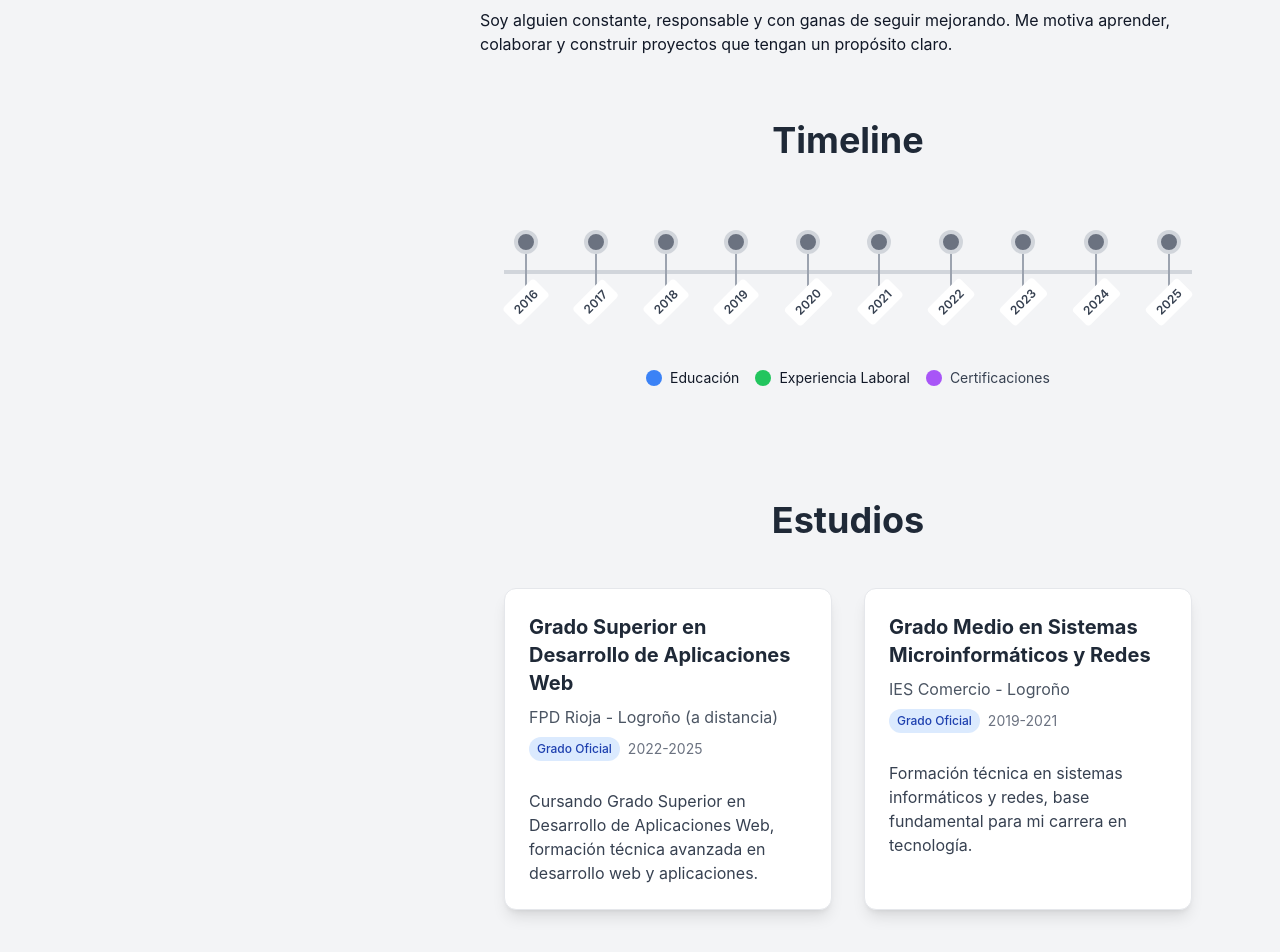
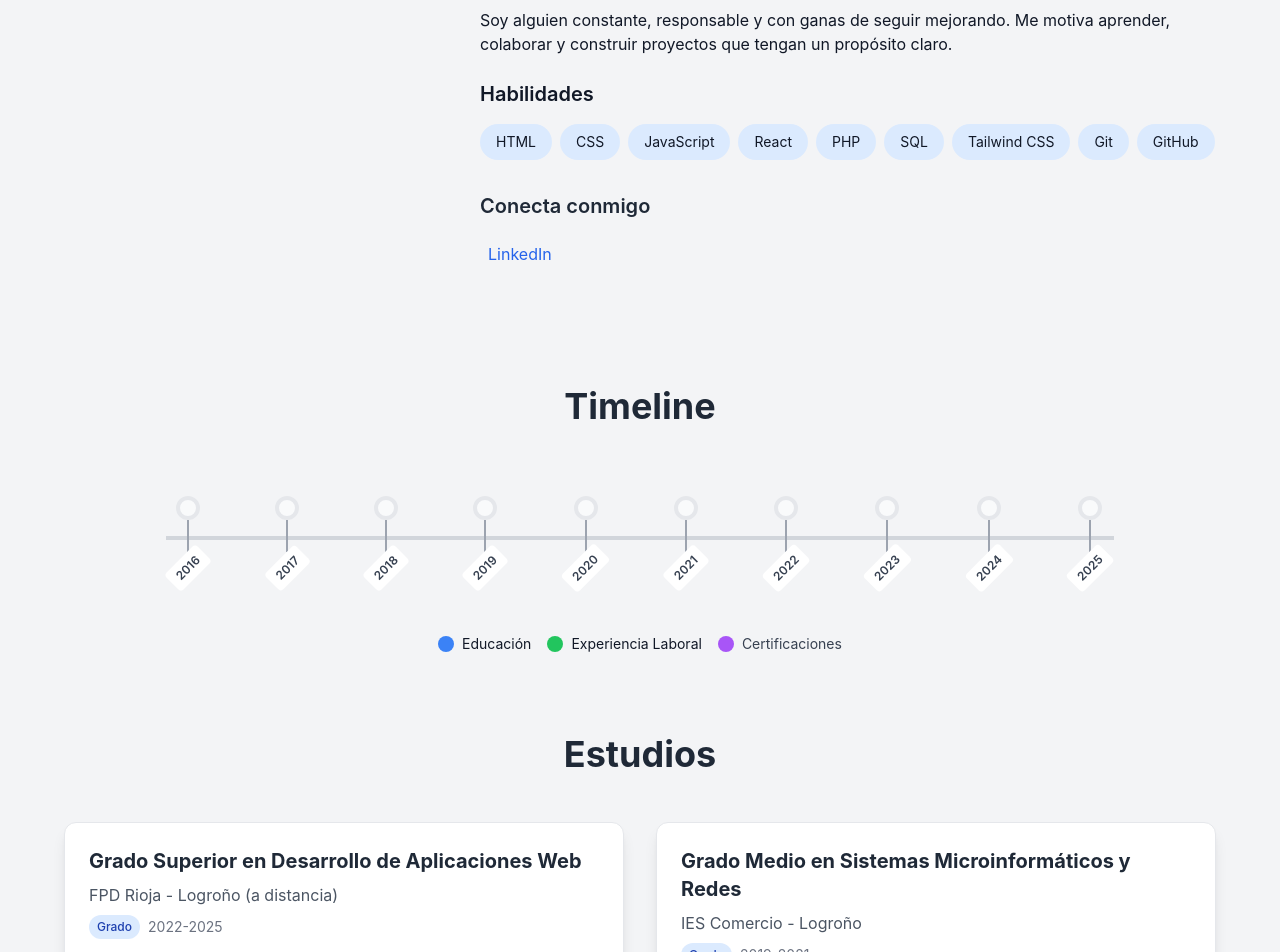
Before and after one commit to DiegoExtremiana/portfolioCompletoDiego, a React (Create React App) app: page / in a window 1280 px wide. Shown: the part 1320-2272 px from the top of the page. Built offline with nearby package versions, Linux system fonts and the light colour scheme; the HTML template or start-up script is replaced by a standard one.

Commit message:
Refactor code structure for improved readability and maintainability

```diff
--- a/src/components/About.js
+++ b/src/components/About.js
@@ -2,6 +2,7 @@ import React from 'react';
 import Timeline from './Timeline';
 import Studies from './Studies';
 import Certifications from './Certifications';
+import Experience from './Experience';
 
 const About = () => {
   return (
@@ -14,7 +15,7 @@ const About = () => {
         <div className="flex flex-col md:flex-row gap-12 items-start">
           <div className="md:w-1/3 flex justify-center">
             <img
-              src="/media/images/diploma.jpg"
+              src="/media/images/graduacionDiego.jpg"
               alt="Diploma de Diego"
               className="w-64 h-64 object-cover rounded-xl border-2 border-gray-200"
             />
@@ -37,17 +38,6 @@ const About = () => {
               </p>
             </div>
 
-            <div className="mb-8">
-              <Timeline />
-            </div>
-
-            <div className="mb-8">
-              <Studies />
-            </div>
-
-            <div className="mb-8">
-              <Certifications />
-            </div>
 
             <div>
               <h4 className="text-xl font-semibold text-gray-80 dark:text-white mb-4">Habilidades</h4>
@@ -77,6 +67,13 @@ const About = () => {
           </div>
         </div>
       </div>
+
+      <div className="mt-20">
+        <Timeline />
+        <Studies />
+        <Certifications />
+        <Experience />
+      </div>
     </section>
   );
 };
--- a/src/components/Certifications.js
+++ b/src/components/Certifications.js
@@ -8,7 +8,7 @@ const Certifications = () => {
       subtitle: 'Google Actívate',
       date: 'feb. 2021',
       description: 'Formación en fundamentos de desarrollo web con HTML y CSS, primera parte del curso de Google Actívate.',
-      institution: 'Google Actívate'
+      category: 'Certificación'
     },
     {
       id: 2,
@@ -16,7 +16,7 @@ const Certifications = () => {
       subtitle: 'Google Actívate',
       date: 'feb. 2021',
       description: 'Continuación del curso de desarrollo web con HTML y CSS, completando el programa de Google Actívate.',
-      institution: 'Google Actívate'
+      category: 'Certificación'
     },
     {
       id: 3,
@@ -24,7 +24,7 @@ const Certifications = () => {
       subtitle: 'Google Actívate',
       date: 'ene. 2021',
       description: 'Formación en desarrollo de aplicaciones móviles, conceptos básicos y herramientas para creación de apps.',
-      institution: 'Google Actívate'
+      category: 'Certificación'
     },
     {
       id: 4,
@@ -32,7 +32,7 @@ const Certifications = () => {
       subtitle: 'GLOBAL AUTOPROTECT AND PROJECTS SL',
       date: 'nov. 2019',
       description: 'Certificación como monitor de actividades acuáticas, incluyendo técnicas de enseñanza y seguridad.',
-      institution: 'GLOBAL AUTOPROTECT AND PROJECTS SL'
+      category: 'Certificación'
     },
     {
       id: 5,
@@ -40,7 +40,7 @@ const Certifications = () => {
       subtitle: 'GLOBAL AUTOPROTECT AND PROJECTS SL',
       date: 'sept. 2019',
       description: 'Certificación como socorrista en instalaciones acuáticas, técnicas de rescate y primeros auxilios.',
-      institution: 'GLOBAL AUTOPROTECT AND PROJECTS SL'
+      category: 'Certificación'
     },
     {
       id: 6,
@@ -48,7 +48,7 @@ const Certifications = () => {
       subtitle: 'GLOBAL AUTOPROTECT AND PROJECTS SL',
       date: 'sept. 2019',
       description: 'Certificación en uso y manejo de desfibriladores externos automatizados (DEA).',
-      institution: 'GLOBAL AUTOPROTECT AND PROJECTS SL'
+      category: 'Certificación'
     },
     {
       id: 7,
@@ -56,7 +56,7 @@ const Certifications = () => {
       subtitle: 'Alarca',
       date: 'sept. 2017',
       description: 'Certificación como monitor de actividades de ocio y tiempo libre.',
-      institution: 'Alarca'
+      category: 'Certificación'
     },
     {
       id: 8,
@@ -64,7 +64,7 @@ const Certifications = () => {
       subtitle: 'Tecnas S.A BIC',
       date: 'sept. 2017',
       description: 'Certificación en manipulación de alimentos de alto riesgo, normas de higiene y seguridad.',
-      institution: 'Tecnas S.A BIC'
+      category: 'Certificación'
     },
     {
       id: 9,
@@ -72,7 +72,7 @@ const Certifications = () => {
       subtitle: 'Gobierno de La Rioja',
       date: 'jun. 2016',
       description: 'Formación en prevención de riesgos laborales, normativa y prácticas de seguridad.',
-      institution: 'Gobierno de La Rioja'
+      category: 'Certificación'
     },
     {
       id: 10,
@@ -80,7 +80,7 @@ const Certifications = () => {
       subtitle: 'Cruz Roja Española',
       date: 'feb. 2016',
       description: 'Formación en técnicas de primeros auxilios, atención de emergencias y soporte vital básico.',
-      institution: 'Cruz Roja Española'
+      category: 'Certificación'
     },
     {
       id: 11,
@@ -88,7 +88,7 @@ const Certifications = () => {
       subtitle: 'Gobierno de La Rioja',
       date: 'nov. 2015',
       description: 'Certificación en coordinación de actividades empresariales en el sector de la construcción.',
-      institution: 'Gobierno de La Rioja'
+      category: 'Certificación'
     },
     {
       id: 12,
@@ -96,13 +96,13 @@ const Certifications = () => {
       subtitle: 'Gobierno de La Rioja',
       date: 'oct. 2015',
       description: 'Formación específica en prevención de riesgos eléctricos en el entorno laboral.',
-      institution: 'Gobierno de La Rioja'
+      category: 'Certificación'
     }
-  ];
+ ];
 
   return (
     <section className="py-10 px-6 bg-gray-100 dark:bg-gray-800">
-      <div className="w-full max-w-screen-xl mx-auto">
+      <div className="max-w-6xl mx-auto">
         <h2 className="text-3xl md:text-4xl font-bold text-center mb-12 text-gray-800 dark:text-white">
           Certificaciones
         </h2>
@@ -123,7 +123,7 @@ const Certifications = () => {
                   </p>
                   <div className="flex items-center gap-2 mb-3">
                     <span className="px-2 py-1 bg-purple-100 text-purple-800 dark:bg-purple-900 dark:text-purple-200 rounded-full text-xs font-medium">
-                      Certificación
+                      {cert.category}
                     </span>
                     <span className="text-gray-500 dark:text-gray-400 text-sm">
                       {cert.date}
--- a/src/components/Studies.js
+++ b/src/components/Studies.js
@@ -8,7 +8,7 @@ const Studies = () => {
       subtitle: 'FPD Rioja - Logroño (a distancia)',
       date: '2022-2025',
       description: 'Cursando Grado Superior en Desarrollo de Aplicaciones Web, formación técnica avanzada en desarrollo web y aplicaciones.',
-      institution: 'FPD Rioja'
+      category: 'Grado'
     },
     {
       id: 2,
@@ -16,13 +16,13 @@ const Studies = () => {
       subtitle: 'IES Comercio - Logroño',
       date: '2019-2021',
       description: 'Formación técnica en sistemas informáticos y redes, base fundamental para mi carrera en tecnología.',
-      institution: 'IES Comercio'
+      category: 'Grado'
     }
   ];
 
   return (
     <section className="py-10 px-6 bg-gray-100 dark:bg-gray-800">
-      <div className="w-full max-w-screen-xl mx-auto">
+      <div className="max-w-6xl mx-auto">
         <h2 className="text-3xl md:text-4xl font-bold text-center mb-12 text-gray-800 dark:text-white">
           Estudios
         </h2>
@@ -43,7 +43,7 @@ const Studies = () => {
                   </p>
                   <div className="flex items-center gap-2 mb-3">
                     <span className="px-2 py-1 bg-blue-100 text-blue-800 dark:bg-blue-900 dark:text-blue-200 rounded-full text-xs font-medium">
-                      Grado Oficial
+                      {study.category}
                     </span>
                     <span className="text-gray-500 dark:text-gray-400 text-sm">
                       {study.date}
--- a/src/components/Timeline.js
+++ b/src/components/Timeline.js
@@ -6,7 +6,7 @@ const Timeline = () => {
   const years = [];
   for (let year = 2016; year <= currentYear; year++) {
     years.push(year);
-  }
+ }
 
   // Datos combinados de experiencia y educación
   const timelineEvents = [
@@ -18,7 +18,7 @@ const Timeline = () => {
       subtitle: 'FPD Rioja - Logroño (a distancia)',
       date: '2022-2025',
       description: 'Cursando Grado Superior en Desarrollo de Aplicaciones Web, formación técnica avanzada en desarrollo web y aplicaciones.',
-      category: 'Grado Oficial'
+      category: 'Grado'
     },
     {
       id: 2,
@@ -27,7 +27,7 @@ const Timeline = () => {
       subtitle: 'IES Comercio - Logroño',
       date: '2019-2021',
       description: 'Formación técnica en sistemas informáticos y redes, base fundamental para mi carrera en tecnología.',
-      category: 'Grado Oficial'
+      category: 'Grado'
     },
     // Experiencia Laboral
     {
@@ -55,7 +55,7 @@ const Timeline = () => {
       title: 'Introducción al Desarrollo Web: HTML y CSS (1/2)',
       subtitle: 'Google Actívate',
       date: 'feb. 2021',
-      description: 'Formación en fundamentos de desarrollo web con HTML y CSS, primera parte del curso de Google Actívate.',
+      description: 'Formación en fundamentos desarrollo web con HTML y CSS, primera parte del curso de Google Actívate.',
       category: 'Certificación'
     },
     {
@@ -157,7 +157,7 @@ const Timeline = () => {
       description: 'Formación específica en prevención de riesgos eléctricos en el entorno laboral.',
       category: 'Certificación'
     }
-  ];
+ ];
 
   // Ordenar eventos por fecha
   const sortedEvents = [...timelineEvents].sort((a, b) => {
@@ -220,8 +220,8 @@ const Timeline = () => {
   };
 
   return (
-    <section className="py-10 px-6 bg-gray-100 dark:bg-gray-800">
-      <div className="w-full max-w-screen-xl mx-auto">
+    <section className="py-10 px-6 bg-gray-10 dark:bg-gray-800">
+      <div className="w-4/5 mx-auto"> {/* Cambiado de w-full a w-4/5 para que ocupe el 80% */}
         <h2 className="text-3xl md:text-4xl font-bold text-center mb-12 text-gray-800 dark:text-white">
           Timeline
         </h2>
@@ -240,7 +240,7 @@ const Timeline = () => {
                 {/* Círculo del año */}
                 <div className={`
                   w-6 h-6 rounded-full border-4 transition-all duration-300
-                  bg-gray-500 border-gray-300
+                  bg-gray-50 border-gray-30
                   ${hoveredYear === year ? 'scale-125 ring-4 ring-opacity-50 ring-gray-500' : ''}
                 `}
                 onMouseEnter={() => handleMouseEnter(year)}
@@ -261,7 +261,7 @@ const Timeline = () => {
         {/* Información de eventos del año al pasar el mouse */}
         {hoveredYear && (
           <div className="mt-8 p-6 bg-white dark:bg-gray-700 rounded-xl shadow-lg border border-gray-200 dark:border-gray-600 transition-opacity duration-300">
-            <h3 className="text-2xl font-bold text-gray-800 dark:text-white mb-4">Eventos en {hoveredYear}</h3>
+            <h3 className="text-2xl font-bold text-gray-80 dark:text-white mb-4">Eventos en {hoveredYear}</h3>
             <div className="space-y-4">
               {sortedEvents
                 .filter(event => {
@@ -295,7 +295,7 @@ const Timeline = () => {
                             px-2 py-1 rounded-full text-xs font-medium
                             ${event.type === 'education' ? 'bg-blue-100 text-blue-800 dark:bg-blue-900 dark:text-blue-20' :
                               event.type === 'experience' ? 'bg-green-100 text-green-800 dark:bg-green-90 dark:text-green-20' :
-                              'bg-purple-100 text-purple-800 dark:bg-purple-900 dark:text-purple-200'}
+                              'bg-purple-100 text-purple-80 dark:bg-purple-900 dark:text-purple-20'}
                           `}>
                             {event.category}
                           </span>
```
Also changed, not shown: media/images/diploma.jpg (deleted), media/images/graduacionDiego.jpg (added).
